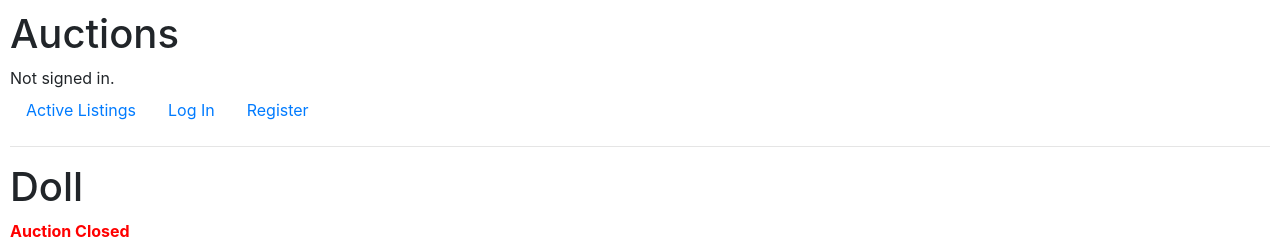
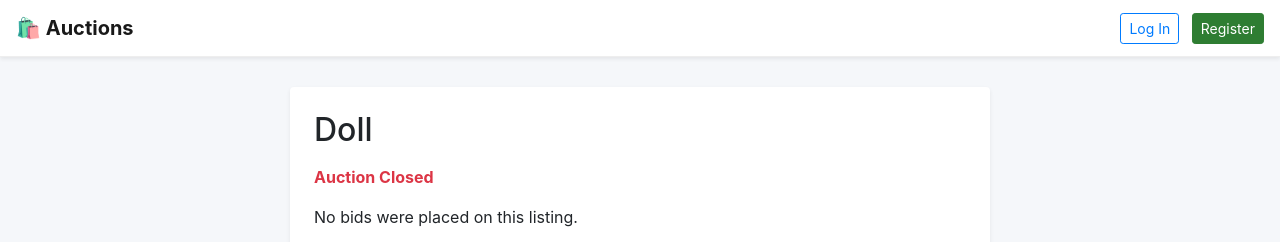
Before and after one commit to PedroGuitian/AuctionMarketplace, a Django app: page /listing/4/ in a window 1280 px wide. Shown: the top 242 px of the page. Run offline with Django 3.2, Linux system fonts and the light colour scheme; data comes from the database, SQL or seed files in the repository; both versions use the stored data as it was after the commit; some libraries are stand-ins or nearby versions.

Commit message:
styling done

```diff
--- a/auctions/static/auctions/styles.css
+++ b/auctions/static/auctions/styles.css
@@ -1,3 +1,156 @@
 body {
+    background-color: #f5f7fa;
+  }
+
+  .container {
+    margin-top: 30px;
+    margin-bottom: 30px;
+  }
+
+  h1, h2, h3 {
+    margin-bottom: 20px;
+  }
+
+  .navbar-brand {
+    font-weight: bold;
+  }
+
+  .navbar {
+    border-bottom: 1px solid #eee;
+  }
+
+  .nav-link {
+    color: #333 !important;
+    transition: background-color 0.2s;
+  }
+
+  .nav-link.active,
+  .nav-link:hover {
+    background-color: #e8f5e9 !important;
+    color: #2e7d32 !important;
+    border-radius: 8px;
+  }
+
+  .btn-outline-success {
+    border-color: #2e7d32;
+    color: #2e7d32;
+  }
+
+  .btn-outline-success:hover {
+    background-color: #2e7d32;
+    color: white;
+  }
+
+  .btn-success {
+    background-color: #2e7d32;
+    border-color: #2e7d32;
+  }
+
+  .btn-success:hover {
+    background-color: #1b5e20;
+    border-color: #1b5e20;
+  }
+
+  .btn-primary {
+    background-color: #1a73e8;
+    border-color: #1a73e8;
+  }
+
+  .btn-primary:hover {
+    background-color: #1558b0;
+    border-color: #1558b0;
+  }
+
+  .btn-danger {
+    background-color: #d93025;
+    border-color: #d93025;
+  }
+
+  .btn-danger:hover {
+    background-color: #b1271b;
+    border-color: #b1271b;
+  }
+
+  .btn-warning {
+    background-color: #fbbc04;
+    border-color: #fbbc04;
+    color: #202124;
+  }
+
+  .btn-warning:hover {
+    background-color: #e0a800;
+    border-color: #e0a800;
+    color: #202124;
+  }
+
+  .card,
+  .listing-card,
+  .category-card {
+    border: 1px solid #e0e0e0;
+    border-radius: 12px;
+    box-shadow: 0 2px 6px rgba(0, 0, 0, 0.05);
+    transition: transform 0.2s, box-shadow 0.2s;
+  }
+
+  .card:hover,
+  .listing-card:hover,
+  .category-card:hover {
+    transform: translateY(-4px);
+    box-shadow: 0 8px 20px rgba(0, 0, 0, 0.08);
+  }
+
+  .card-img-top {
+    border-top-left-radius: 12px;
+    border-top-right-radius: 12px;
+    object-fit: cover;
+    height: 200px;
+  }
+
+  .card-body {
+    padding: 15px;
+  }
+
+  .listing-price {
+    color: #2e7d32;
+    font-weight: bold;
+  }
+
+  .category-card {
+    background-color: white;
+    text-decoration: none;
+    color: #333;
+    font-weight: 500;
+    box-shadow: 0 2px 6px rgba(0, 0, 0, 0.04);
+  }
+
+  .category-card:hover {
+    background-color: #e8f5e9;
+    color: #2e7d32;
+  }
+
+  .listing-detail-card {
+    max-width: 700px;
+    margin: 0 auto 30px auto;
+  }
+
+  .auth-card {
+    max-width: 400px;
+    margin: 0 auto 30px auto;
+  }
+
+  .auth-message {
+    background-color: #ffe0e0;
+    color: #d93025;
     padding: 10px;
-}
+    border-radius: 6px;
+    font-size: 14px;
+  }
+
+  .auth-link a {
+    color: #1a73e8;
+    text-decoration: none;
+  }
+
+  .auth-link a:hover {
+    text-decoration: underline;
+  }
--- a/auctions/templates/auctions/layout.html
+++ b/auctions/templates/auctions/layout.html
@@ -4,49 +4,51 @@
 <html lang="en">
   <head>
     <title>{% block title %}Auctions{% endblock %}</title>
-        <link rel="stylesheet" href="https://stackpath.bootstrapcdn.com/bootstrap/4.4.1/css/bootstrap.min.css" integrity="sha384-Vkoo8x4CGsO3+Hhxv8T/Q5PaXtkKtu6ug5TOeNV6gBiFeWPGFN9MuhOf23Q9Ifjh" crossorigin="anonymous">
+    <link
+      rel="stylesheet"
+      href="https://stackpath.bootstrapcdn.com/bootstrap/4.4.1/css/bootstrap.min.css"
+      integrity="sha384-Vkoo8x4CGsO3+Hhxv8T/Q5PaXtkKtu6ug5TOeNV6gBiFeWPGFN9MuhOf23Q9Ifjh"
+      crossorigin="anonymous"
+    />
     <link href="{% static 'auctions/styles.css' %}" rel="stylesheet">
   </head>
   <body>
-        <h1>Auctions</h1>
-        <div>
+    <nav class="navbar navbar-expand-lg navbar-light bg-white shadow-sm mb-4">
+      <a class="navbar-brand" href="{% url 'index' %}">🛍️ Auctions</a>
+      <div class="ml-auto">
         {% if user.is_authenticated %}
-                Signed in as <strong>{{ user.username }}</strong>.
+          <span class="navbar-text mr-3">
+            Signed in as <strong>{{ user.username }}</strong>
+          </span>
+          <a class="btn btn-outline-success btn-sm mr-2" href="{% url 'listing_form' %}">+ New Listing</a>
+          <a class="btn btn-outline-primary btn-sm" href="{% url 'logout' %}">Log Out</a>
         {% else %}
-                Not signed in.
+          <a class="btn btn-outline-primary btn-sm mr-2" href="{% url 'login' %}">Log In</a>
+          <a class="btn btn-success btn-sm" href="{% url 'register' %}">Register</a>
         {% endif %}
       </div>
-        <ul class="nav">
+    </nav>
+
+    <div class="container">
+      {% if user.is_authenticated %}
+      <ul class="nav nav-pills justify-content-center mb-4">
         <li class="nav-item">
           <a class="nav-link" href="{% url 'index' %}">Active Listings</a>
         </li>
-            {% if user.is_authenticated %}
           <li class="nav-item">
-                    <a class="nav-link" href="{% url 'sold_listings' %}">Recently Sold</a>
-                </li>
-                <li class="nav-item">
-                    <a class="nav-link" href="{% url 'logout' %}">Log Out</a>
-                </li>
-                <li class="nav-item">
-                    <a class="nav-link" href="{% url 'listing_form' %}">Create New Listing</a>
+            <a class="nav-link" href="{% url 'watchlist' %}">Watchlist</a>
           </li>
           <li class="nav-item">
             <a class="nav-link" href="{% url 'categories' %}">Categories</a>
           </li>
           <li class="nav-item">
-                    <a class="nav-link" href="{% url 'watchlist' %}">Watchlist</a>
-                </li>
-            {% else %}
-                <li class="nav-item">
-                    <a class="nav-link" href="{% url 'login' %}">Log In</a>
-                </li>
-                <li class="nav-item">
-                    <a class="nav-link" href="{% url 'register' %}">Register</a>
+            <a class="nav-link" href="{% url 'sold_listings' %}">Recently Sold</a>
           </li>
         {% endif %}
       </ul>
-        <hr>
+
       {% block body %}
       {% endblock %}
+    </div>
   </body>
 </html>
--- a/auctions/templates/auctions/listing_detail.html
+++ b/auctions/templates/auctions/listing_detail.html
@@ -2,13 +2,14 @@
 
 {% block body %}
 
-    <h1>{{ listing.title }}</h1>
+  <div class="container listing-detail-card p-4 bg-white rounded shadow-sm">
+    <h2 class="mb-3">{{ listing.title }}</h2>
 
     {% if not listing.is_active %}
-        <p style="color: red;"><strong>Auction Closed</strong></p>
+      <p class="text-danger"><strong>Auction Closed</strong></p>
       {% if listing.winner_user %}
         {% if user == listing.winner_user %}
-                <p style="color: green;"><strong>Congratulations! You won this auction!</strong></p>
+          <p class="text-success"><strong>Congratulations! You won this auction!</strong></p>
         {% else %}
           <p>Winner: {{ listing.winner_user.username }}</p>
         {% endif %}
@@ -17,62 +18,63 @@
       {% endif %}
     {% endif %}
 
-    {% if listing.image and listing.is_active %}
-        <p><img src="{{ listing.image }}" alt="{{ listing.title }}" style="max-width: 200px;"></p>
+    {% if listing.image %}
+      <img src="{{ listing.image }}" alt="{{ listing.title }}" class="img-fluid rounded mb-3" style="max-height: 400px; object-fit: cover;">
     {% endif %}
 
-    {% if listing.is_active %}
-        <p>Posted by: {{ listing.creator.username }}</p>
-        <p>Category: {{ listing.product_category }}</p>
-        <p>Starting bid: <strong>${{ listing.starting_bid }}</strong></p>
-        <p>Highest bid: <strong>${{ highest_bid_amount }}</strong></p>
+    <p class="mb-1 text-muted">Posted by: {{ listing.creator.username }}</p>
+    <p class="mb-1 text-muted">Category: {{ listing.product_category }}</p>
+    <p class="listing-price mb-2">Starting bid: ${{ listing.starting_bid }}</p>
+    <p class="listing-price mb-3">Highest bid: ${{ highest_bid_amount }}</p>
     <p>{{ listing.description }}</p>
 
-    <form method="post" action="{% url 'bid' listing.id %}">
+    {% if listing.is_active %}
+      <form method="post" action="{% url 'bid' listing.id %}" class="mb-3">
         {% csrf_token %}
-        <label for="bid_amount">Bid amount:</label>
-        <input type="number" id="bid_amount" name="bid_amount" min="{{ highest_bid_amount }}" placeholder="place bid">
-        <button type="submit">Place Bid</button>
+        <div class="form-group">
+          <input type="number" id="bid_amount" name="bid_amount" min="{{ highest_bid_amount }}" class="form-control mb-2" placeholder="Your bid">
+          <button type="submit" class="btn btn-success w-100">Place Bid</button>
+        </div>
       </form>
     {% endif %}
 
     {% if user == listing.creator and listing.is_active %}
-        <form method="post" action="{% url 'close_auction' listing.id %}">
+      <form method="post" action="{% url 'close_auction' listing.id %}" class="mb-3">
         {% csrf_token %}
-            <button type="submit" class="btn btn-warning">Close Auction</button>
+        <button type="submit" class="btn btn-warning w-100">Close Auction</button>
       </form>
     {% endif %}
 
     {% if user != listing.creator %}
-        <form method="post" action="{% url 'add_watchlist' listing.id %}">
+      <form method="post" action="{% url 'add_watchlist' listing.id %}" class="mb-3">
         {% csrf_token %}
         {% if user in listing.watchlist_users.all %}
-                <button type="submit" class="btn btn-danger">Remove from Watchlist</button>
+          <button type="submit" class="btn btn-danger w-100">Remove from Watchlist</button>
         {% else %}
-                <button type="submit" class="btn btn-primary">Add to Watchlist</button>
+          <button type="submit" class="btn btn-primary w-100">Add to Watchlist</button>
         {% endif %}
       </form>
     {% endif %}
 
     <hr>
 
-    <h2>Comments</h2>
-
-    <ul>
+    <h4>Comments</h4>
+    <ul class="list-unstyled">
       {% for comment in listing.comments.all %}
-            <li>
+        <li class="mb-3 p-3 bg-light rounded">
           <p>{{ comment.comment }}</p>
-                <p>Posted by: {{ comment.comment_user.username }}</p>
+          <p class="text-muted small">Posted by: {{ comment.comment_user.username }}</p>
         </li>
       {% endfor %}
     </ul>
 
     <form method="post" action="{% url 'comment' listing.id %}">
       {% csrf_token %}
-        <label for="comment">Add a comment:</label>
-        <br>
-        <textarea id="comment" name="comment"></textarea>
-        <button type="submit">Post Comment</button>
+      <div class="form-group">
+        <textarea id="comment" name="comment" class="form-control mb-2" placeholder="Write a comment..." rows="3"></textarea>
+        <button type="submit" class="btn btn-outline-success w-100">Post Comment</button>
+      </div>
     </form>
+  </div>
 
 {% endblock %}
```
Also changed, not shown: auctions/templates/auctions/categories.html (+10 -8 lines), auctions/templates/auctions/category_listings.html (+17 -10 lines), auctions/templates/auctions/index.html (+22 -16 lines), auctions/templates/auctions/listing_form.html (+16 -6 lines), auctions/templates/auctions/login.html (+13 -11 lines), auctions/templates/auctions/register.html (+19 -17 lines), auctions/templates/auctions/sold_listings.html (+20 -13 lines), auctions/templates/auctions/watchlist.html (+18 -11 lines), db.sqlite3. Lines whose indentation alone changed are shown as unchanged.
